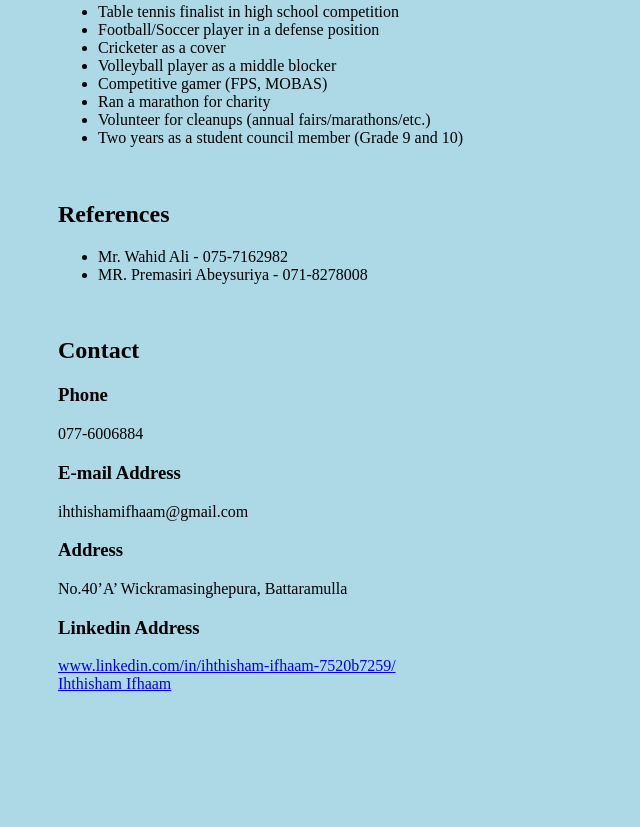
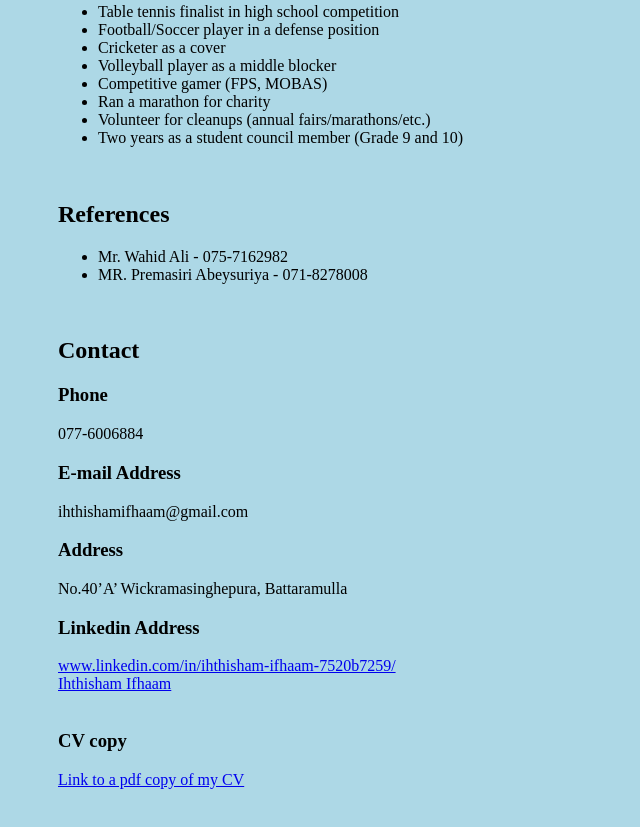
Before and after one commit to Ifhaam231/Ifhaam231.github.io, a plain HTML site: page index.html in a window 1280 px wide. Shown: the part 3573-4400 px from the top of the page, without its empty margins (0-640 px from the left). Before the commit the page ends 4374 px from the top, so only its background shows below. Drawn offline with Linux system fonts and the light colour scheme.

Commit message:
cv copy added

```diff
--- a/index.html
+++ b/index.html
@@ -1,8 +1,8 @@
 <!DOCTYPE html>
 <html lang="en">
 	<head>
-
 		<meta charset="utf-8">
+		<meta name="viewport" content="width=device-width, initial-scale=1.0">
 
 		<title>
 		Mohammed Ihtihsham Ifhaam Profile
@@ -397,6 +397,8 @@
 		<h3>Linkedin Address</h3> <a href = "https://www.linkedin.com/in/ihthisham-ifhaam-7520b7259/">www.linkedin.com/in/ihthisham-ifhaam-7520b7259/</a>
 		<div class="badge-base LI-profile-badge" data-locale="en_US" data-size="medium" data-theme="light" data-type="VERTICAL" data-vanity="ihthisham-ifhaam-7520b7259" data-version="v1"><a class="badge-base__link LI-simple-link" href="https://lk.linkedin.com/in/ihthisham-ifhaam-7520b7259?trk=profile-badge">Ihthisham Ifhaam</a></div>
 		</div>
+		<br>
+		<h3>CV copy</h3> <a href = "ihthisham_ifhaam_cv.pdf">Link to a pdf copy of my CV</a>
 
 		<!-- button to goto the tag indicated at the start of the body -->
 		<a href="#top" id="to_top"><div>Back to top of page</div></a>
```
Also changed, not shown: 1 other file.
